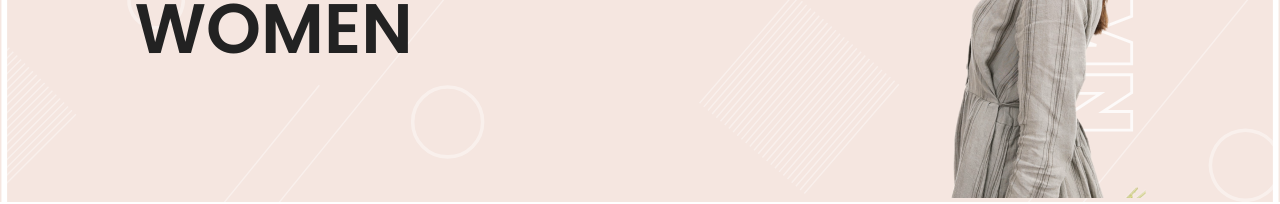
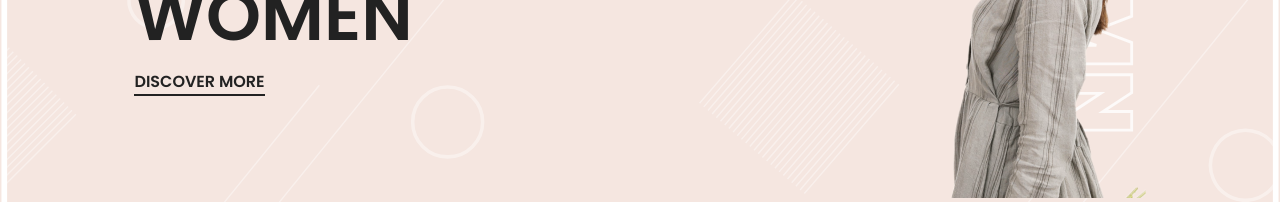
Before and after one commit to Mahmoud-Shoura/Ecommerce-Shop, a React (Create React App) app: page / in a window 1280 px wide. Shown: the part 323-527 px from the top of the page. Built offline with nearby package versions, Linux system fonts and the light colour scheme; no server answers.

Commit message:
Edit Hero Section

```diff
--- a/src/components/Hero.js
+++ b/src/components/Hero.js
@@ -19,6 +19,12 @@ const Hero = () => {
             AUTUMN SALE STYLISH <br />
             <span className="font-semibold">WOMEN</span>
           </h1>
+          <Link
+            to={"/"}
+            className="self-start uppercase font-semibold border-b-2 border-primary"
+          >
+            Discover More
+          </Link>
         </div>
         {/* image */}
         <div className="hidden lg:block overflow-y-hidden">
```
